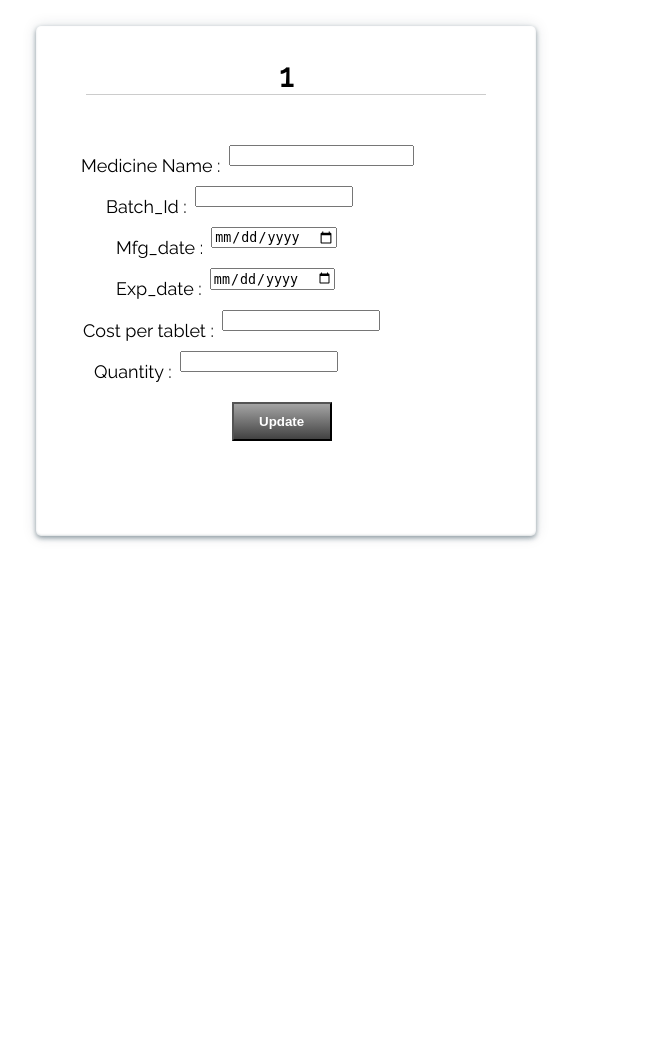
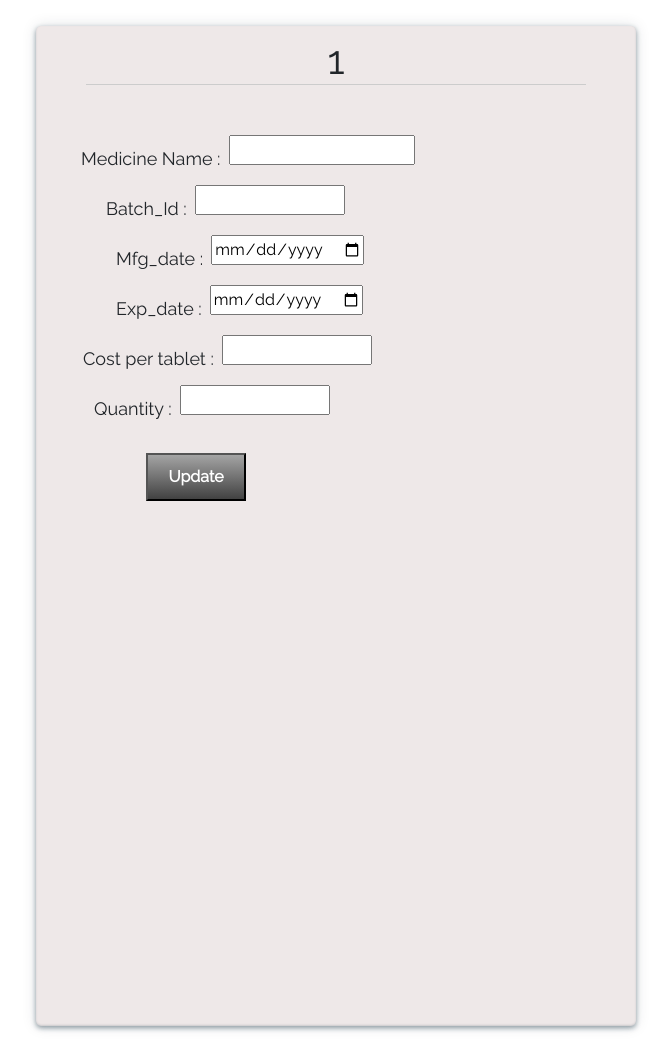
Before and after one commit to vaishnavi1396/Billing_system, a Flask app: page /update/1 in a window 1280 px wide. Shown: the whole page, without its empty margins (348-1019 px from the left). Before the commit the page ends 542 px from the top, so only its background shows below. Run offline with Flask 2, Linux system fonts and the light colour scheme; some libraries are stand-ins or nearby versions.

Commit message:
bill update

```diff
--- a/static/ajax2.js
+++ /dev/null
@@ -1,4 +0,0 @@
-$(document).ready(function(){
-
-
-});
--- a/static/med_update.css
+++ b/static/med_update.css
@@ -6,11 +6,11 @@ font-family:'Raleway',sans-serif;
 }
 
 #first{
-width:400px;
-height:500px;
+width:600px;
+height:1000px;
 box-shadow:0 0 15px rgba(14,41,57,0.12),0 2px 5px rgba(14,41,57,0.44),inset 0 -1px 2px rgba(14,41,57,0.15);
 float:left;
-background-color:EEE8E8;
+background-color:#EEE8E8;
 padding:10px 50px 0;
 margin:2% 30%;
 border-radius:5px;
@@ -18,7 +18,7 @@ border-radius:5px;
 
 h1{
 border-bottom:1px solid #ccc;
-margin-bottom:30px
+margin-bottom:30px;
 }
 
 span{
--- a/templates/update_med.html
+++ b/templates/update_med.html
@@ -1,8 +1,11 @@
-<!DOCTYPE html>
+  <!DOCTYPE html>
 <html>
 
 <head>
-<link rel="stylesheet" type="text/css" href="http://127.0.0.1:5000/static/med_update.css"/>
+    <link rel="stylesheet" href="https://maxcdn.bootstrapcdn.com/bootstrap/4.0.0/css/bootstrap.min.css"/>
+    <link rel="stylesheet" type="text/css" href="http://127.0.0.1:5000/static/med_update.css"/>
+    <script src="https://ajax.googleapis.com/ajax/libs/jquery/3.3.1/jquery.min.js"></script>
+     <script type="text/javascript" src="http://127.0.0.1:5000/static/ajax2.js"></script>
 </head>
 
 <body>
```
